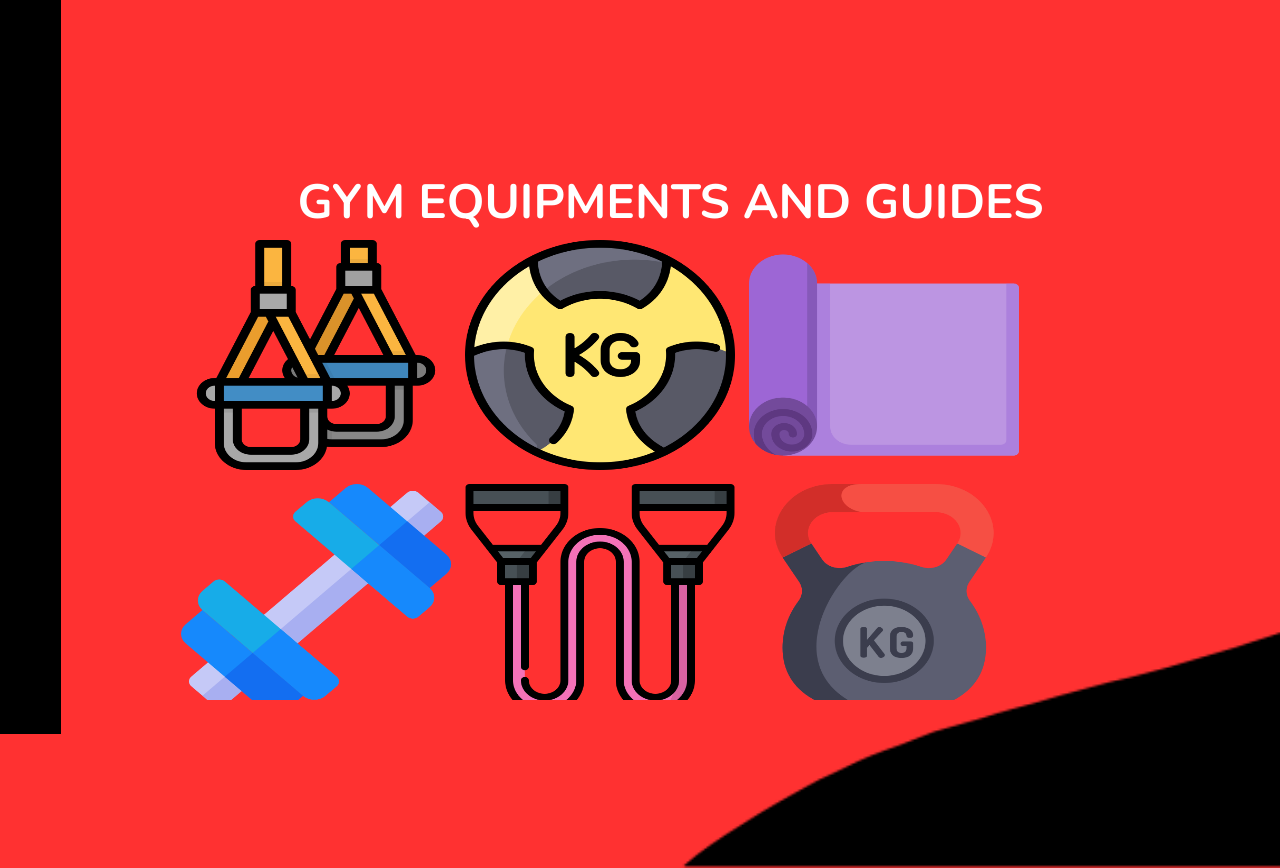
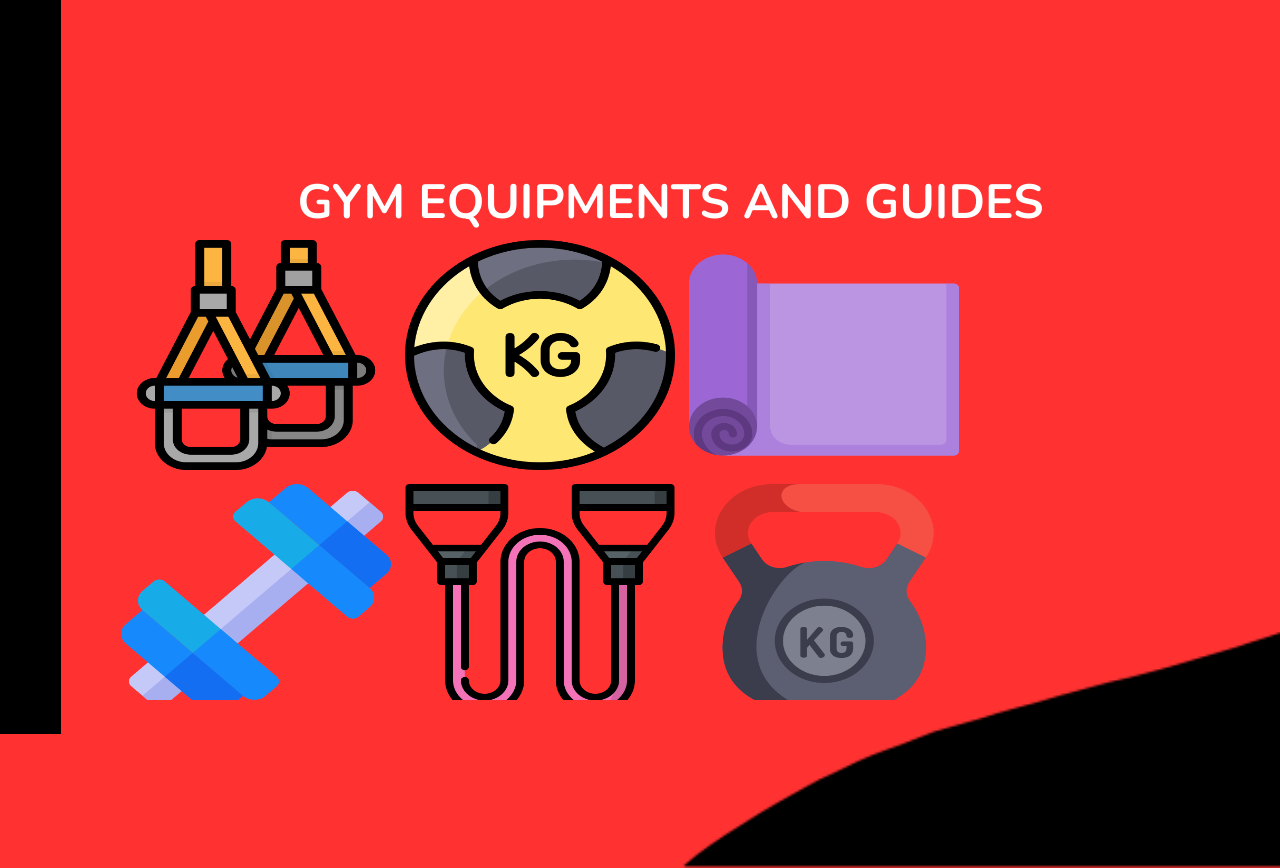
Before and after one commit to reyandru/CAPSTONE-PROJECT, a PHP site: page /PHP/equipments.php in a window 1280 px wide. Shown: the part 931-1799 px from the top of the page. Run offline with PHP 8.4, Linux system fonts and the light colour scheme; the visitor is signed in with stand-in values (Sample User, id 1).

Commit message:
Equipment update

```diff
--- a/CSS/equipment.css
+++ b/CSS/equipment.css
@@ -290,9 +290,7 @@ font-family: "arial";
 .equipmentsList{
   width: 100%;
   height: 100%;
-  padding-inline: 110px;
-  row-gap: 10px;
-  column-gap: 10px;
+  padding-inline: 50px;
   overflow-y: auto;
 }
 
```
